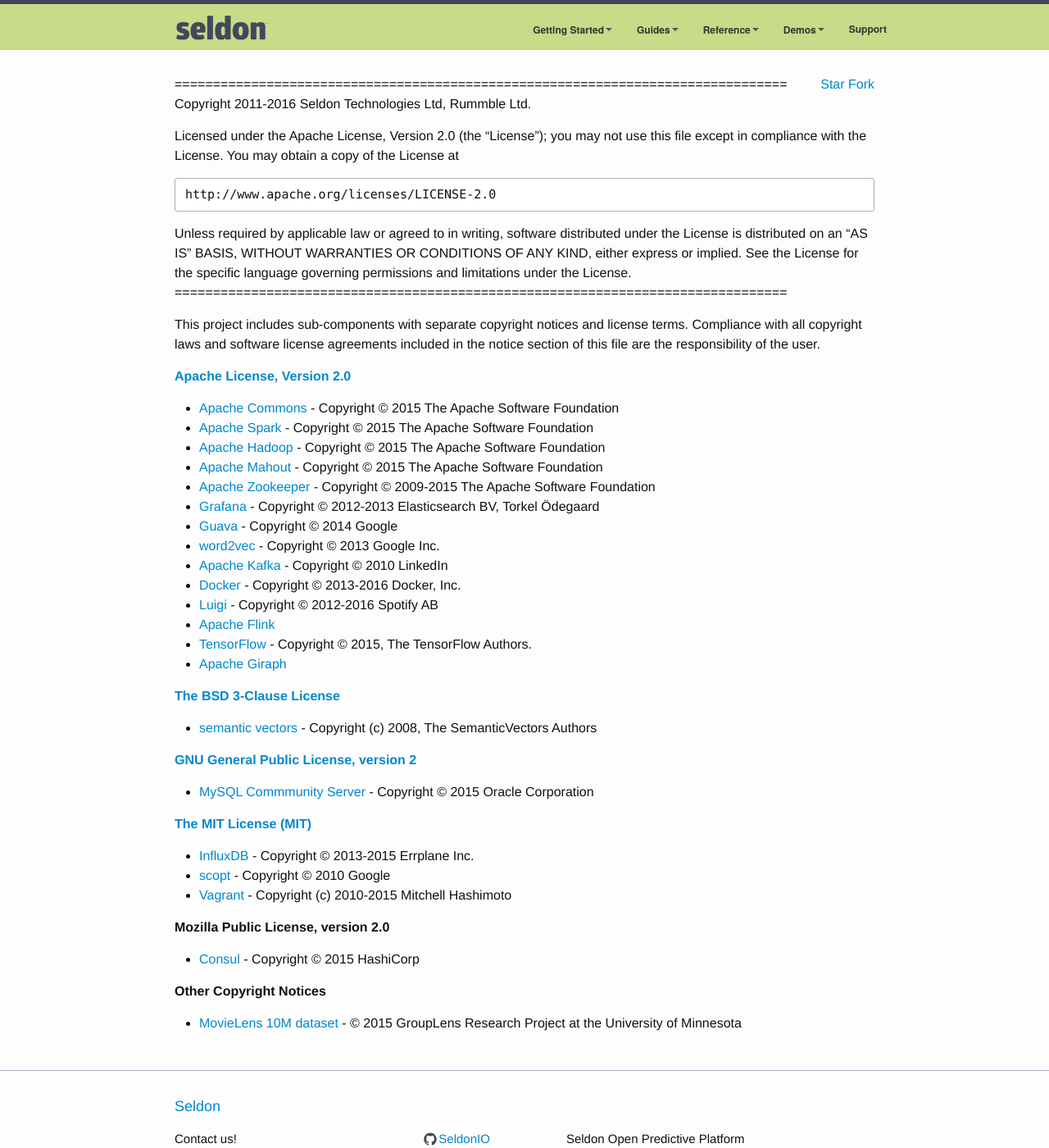
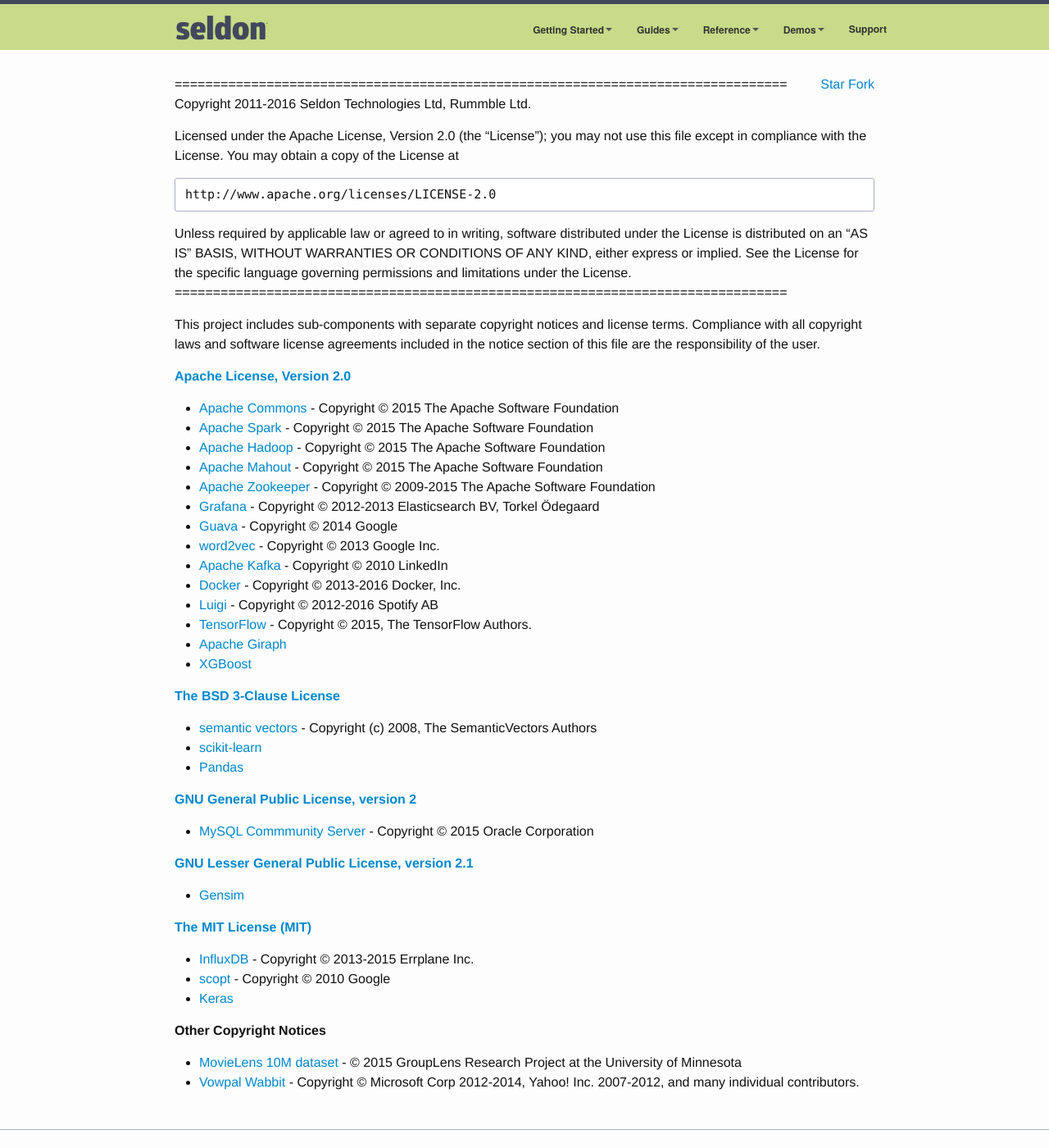
Before and after one commit to SeldonIO/seldonio.github.com, a Jekyll site: the page built from notice.md, in a window 1280 px wide and 1400 px high. Shown: the whole window at 82% size. Built offline with Jekyll 4.4.1, drawn with Linux system fonts in a browser that asks for light colours; grey boxes are pictures that could not be loaded.

Commit message:
updated licenses

```diff
--- a/notice.md
+++ b/notice.md
@@ -34,28 +34,33 @@ This project includes sub-components with separate copyright notices and license
 * [Apache Kafka](http://kafka.apache.org/) - Copyright © 2010 LinkedIn
 * [Docker](https://www.docker.com/) - Copyright © 2013-2016 Docker, Inc.
 * [Luigi](https://github.com/spotify/luigi) - Copyright © 2012-2016 Spotify AB
-* [Apache Flink](https://flink.apache.org/)
 * [TensorFlow](https://www.tensorflow.org/) - Copyright © 2015, The TensorFlow Authors.
 * [Apache Giraph](http://giraph.apache.org/)
+* [XGBoost](https://github.com/dmlc/xgboost)
+
 
 **[The BSD 3-Clause License](http://opensource.org/licenses/BSD-3-Clause)**
 
 * [semantic vectors](https://code.google.com/p/semanticvectors/) - Copyright (c) 2008, The SemanticVectors Authors
+* [scikit-learn](https://github.com/scikit-learn/scikit-learn)
+* [Pandas](http://pandas.pydata.org/)
 
 **[GNU General Public License, version 2](http://www.gnu.org/licenses/old-licenses/gpl-2.0.html)**
 
 * [MySQL Commmunity Server](http://www.mysql.com) - Copyright © 2015 Oracle Corporation
 
+**[GNU Lesser General Public License, version 2.1](https://www.gnu.org/licenses/old-licenses/lgpl-2.1.en.html)**
+
+ * [Gensim](https://radimrehurek.com/gensim/)
+
 **[The MIT License (MIT)](http://opensource.org/licenses/MIT)**
 
 * [InfluxDB](http://influxdb.com/) - Copyright © 2013-2015 Errplane Inc.
 * [scopt](https://github.com/scopt/scopt) - Copyright © 2010 Google
-* [Vagrant](https://www.vagrantup.com/) - Copyright (c) 2010-2015 Mitchell Hashimoto
-
-**Mozilla Public License, version 2.0**
-
-* [Consul](http://consul.io) - Copyright © 2015 HashiCorp
+* [Keras](https://keras.io/)
 
 **Other Copyright Notices**
 
 * [MovieLens 10M dataset](http://www.movielens.org) - © 2015 GroupLens Research Project at the University of Minnesota
+* [Vowpal Wabbit](https://github.com/JohnLangford/vowpal_wabbit) - Copyright © Microsoft Corp 2012-2014, Yahoo! Inc. 2007-2012, and many
+individual contributors.
```
